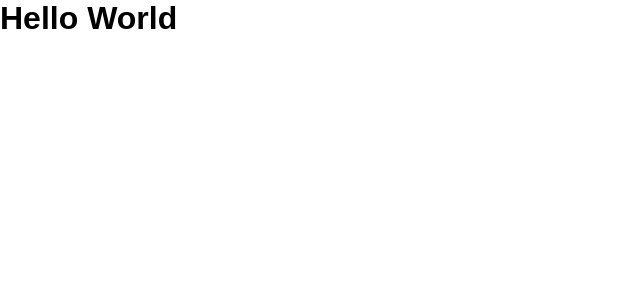
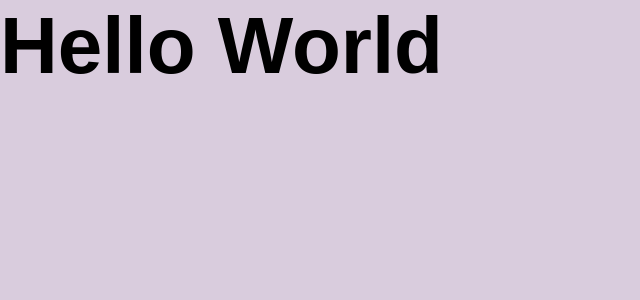
Before and after one commit to LucasFlaquer/github-explorer, a React app: page / in a window 1280 px wide. Shown: the top 300 px of the page, without its empty margins (0-640 px from the left). Built offline with nearby package versions, Linux system fonts and the light colour scheme.

Commit message:
dev added scss

```diff
--- a/package.json
+++ b/package.json
@@ -20,6 +20,8 @@
     "cross-env": "^7.0.3",
     "css-loader": "^5.1.1",
     "html-webpack-plugin": "^5.3.0",
+    "node-sass": "^5.0.0",
+    "sass-loader": "^11.0.1",
     "style-loader": "^2.0.0",
     "webpack": "^5.24.4",
     "webpack-cli": "^4.5.0",
--- a/src/App.jsx
+++ b/src/App.jsx
@@ -1,4 +1,4 @@
-import './styles/global.css'
+import './styles/global.scss'
 
 export function App() {
   // throw new Error('Deu ruim aqui no codigoc')
--- a/src/styles/global.css
+++ b/src/styles/global.scss
@@ -1,3 +1,5 @@
+$color: #4053;
+
 * {
   margin: 0;
   padding: 0;
@@ -6,4 +8,8 @@
 
 body {
   font-family: Arial, Helvetica;
+  background-color: $color;
+  h1 {
+    font-size: 80px;
+  }
 }
--- a/webpack.config.js
+++ b/webpack.config.js
@@ -32,8 +32,8 @@ module.exports = {
         use: 'babel-loader'
       },
       {
-        test: /\.css/,
-        use: ['style-loader', 'css-loader']
+        test: /\.scss/,
+        use: ['style-loader', 'css-loader', 'sass-loader']
       }
     ]
   },
```
Also changed, not shown: 1 other file (tests, documents, lock files or other folders).
